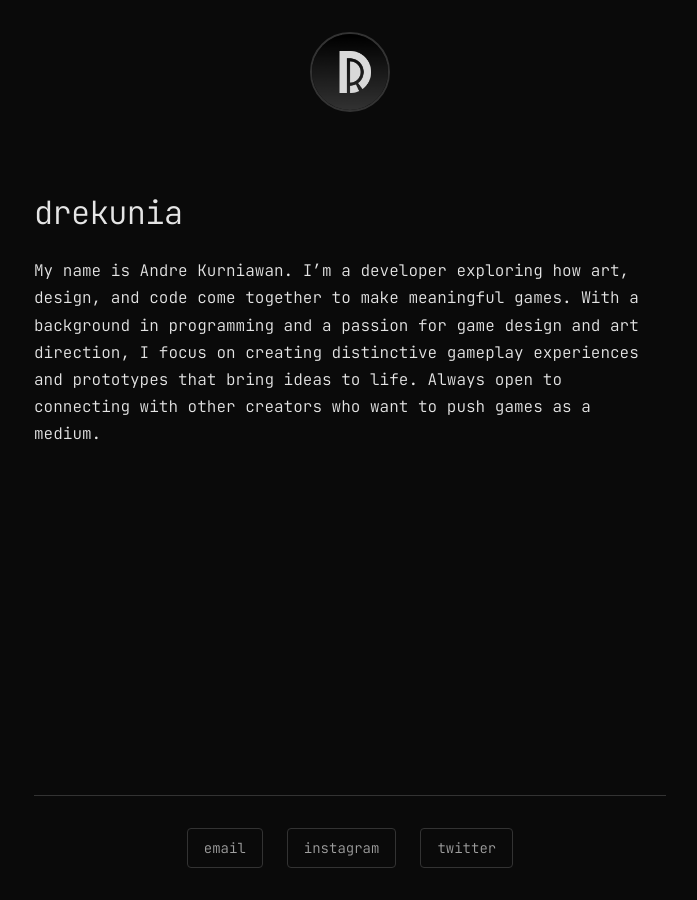
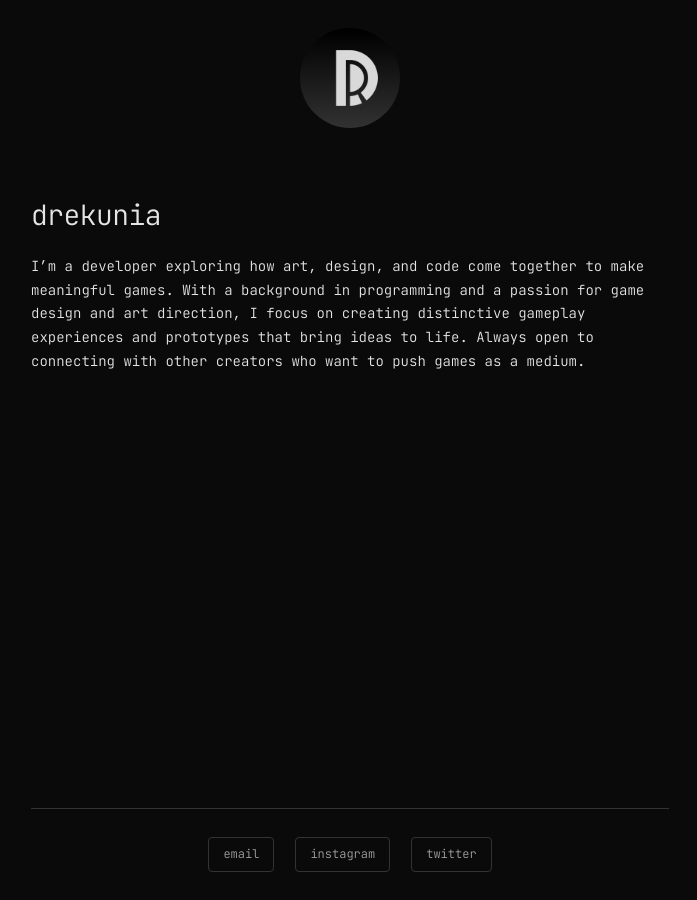
Before and after one commit to drekunia/drekunia.github.io, a Jekyll site: the page built from index.md, in a window 1280 px wide. Shown: the whole page, without its empty margins (290-987 px from the left). Built offline with Jekyll 4.4.1, drawn with Linux system fonts in a browser that asks for light colours.

Commit message:
change font size

```diff
--- a/_config.yml
+++ b/_config.yml
@@ -14,8 +14,9 @@ plugins:
 
 # Theme settings
 author:
-  name: "drekunia"
-  bio: "My name is Andre Kurniawan. I’m a developer exploring how art, design, and code come together to make meaningful games. With a background in programming and a passion for game design and art direction, I focus on creating distinctive gameplay experiences and prototypes that bring ideas to life. Always open to connecting with other creators who want to push games as a medium."
+  nickname: "drekunia"
+  fullname: "Andre Kurniawan"
+  bio: "I’m a developer exploring how art, design, and code come together to make meaningful games. With a background in programming and a passion for game design and art direction, I focus on creating distinctive gameplay experiences and prototypes that bring ideas to life. Always open to connecting with other creators who want to push games as a medium."
   avatar: "/assets/images/avatar.png"
 
 # Social links
--- a/_layouts/default.html
+++ b/_layouts/default.html
@@ -29,7 +29,7 @@
         <div class="avatar">
           <img
             src="{{ site.author.avatar | relative_url }}"
-            alt="{{ site.author.name }}"
+            alt="{{ site.author.nickname }}"
             class="avatar-img"
           />
         </div>
@@ -38,7 +38,7 @@
 
       <main class="site-content">
         <div class="intro">
-          <h1 class="site-title">{{ site.author.name | downcase }}</h1>
+          <h1 class="site-title">{{ site.author.nickname | downcase }}</h1>
 
           <div class="bio">
             <p>{{ site.author.bio }}</p>
--- a/assets/css/style.css
+++ b/assets/css/style.css
@@ -9,9 +9,9 @@
 
   --font-family: "JetBrains Mono", monospace, -apple-system, BlinkMacSystemFont,
     "Segoe UI", sans-serif;
-  --font-size-base: 16px;
+  --font-size-base: 14px;
   --font-size-large: 20px;
-  --font-size-small: 14px;
+  --font-size-small: 12px;
 
   --spacing-xs: 0.5rem;
   --spacing-sm: 1rem;
@@ -64,17 +64,11 @@ body {
 }
 
 .avatar-img {
-  width: 80px;
-  height: 80px;
+  width: 100px;
+  height: 100px;
   border-radius: 50%;
   object-fit: cover;
-  border: 2px solid var(--border-color);
-  transition: all 0.3s ease;
-}
-
-.avatar-img:hover {
-  border-color: var(--accent-color);
-  transform: scale(1.05);
+  border: 0px solid var(--border-color);
 }
 
 /* Main Content */
```
